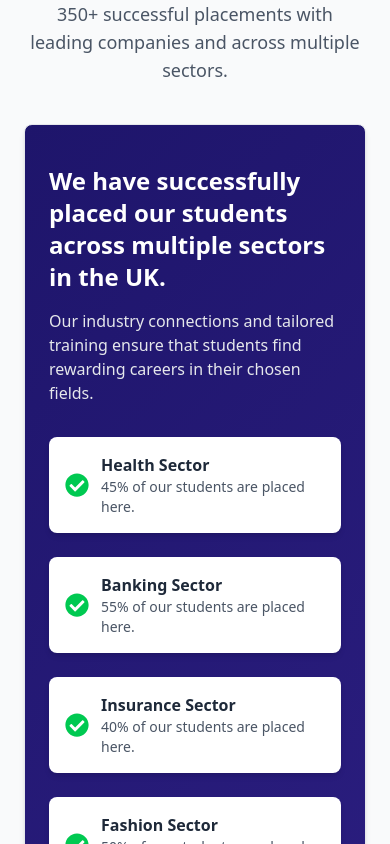
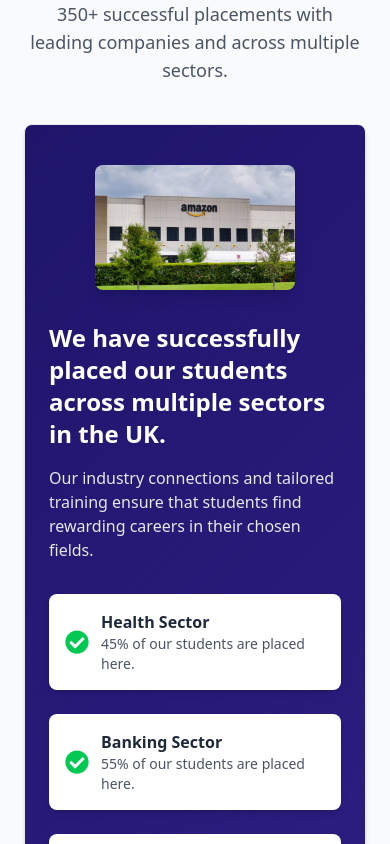
Before and after one commit to sowmyakota-mv/Website, a React (Vite) app in the folder frontend/: page / in a window 390 px wide. Shown: the part 4720-5564 px from the top of the page. Built offline with nearby package versions, Linux system fonts and the light colour scheme.

Commit message:
complete website

```diff
--- a/frontend/src/components/ServicesSection.tsx
+++ b/frontend/src/components/ServicesSection.tsx
@@ -69,20 +69,22 @@ function PlacementsSection() {
           sectors.
         </p>
 
-        {/* Stats section - Left text / Right logo */}
+        {/* Stats section */}
         <div
-  className="w-full sm:w-[90%] md:w-full rounded-lg shadow-md px-6 py-10 border border-gray-200 mx-auto mb-12 flex flex-col md:flex-row items-center gap-8"
+          className="w-full sm:w-[90%] md:w-full rounded-lg shadow-md px-6 py-10 border border-gray-200 mx-auto mb-12 flex flex-col-reverse md:flex-row items-center gap-8"
           style={{
-    background: "linear-gradient(135deg, #1e156b, #2d1f83)"
+            background: "linear-gradient(135deg, #1e156b, #2d1f83)",
           }}
         >
           {/* Left - Sector cards */}
           <div className="flex-1 text-left text-white">
             <p className="text-2xl font-bold mb-4">
-      We have successfully placed our students across multiple sectors in the UK.
+              We have successfully placed our students across multiple sectors
+              in the UK.
             </p>
             <p className="text-base text-gray-200 mb-8">
-      Our industry connections and tailored training ensure that students find rewarding careers in their chosen fields.
+              Our industry connections and tailored training ensure that
+              students find rewarding careers in their chosen fields.
             </p>
 
             <div className="grid grid-cols-1 sm:grid-cols-2 gap-6">
@@ -108,11 +110,10 @@ function PlacementsSection() {
             <img
               src={companyLogos[currentLogo]}
               alt="Company Logo"
-      className="w-auto h-auto max-w-sm object-cover rounded-lg shadow-lg transition-all duration-1000"
+              className="w-full max-w-[200px] md:max-w-sm h-auto object-cover rounded-lg shadow-lg transition-all duration-1000 mx-auto"
             />
           </div>
         </div>
-
 
         {/* Success stories */}
         <section id="success" className="bg-gray-50">
```
Lines whose indentation alone changed are shown as unchanged.
